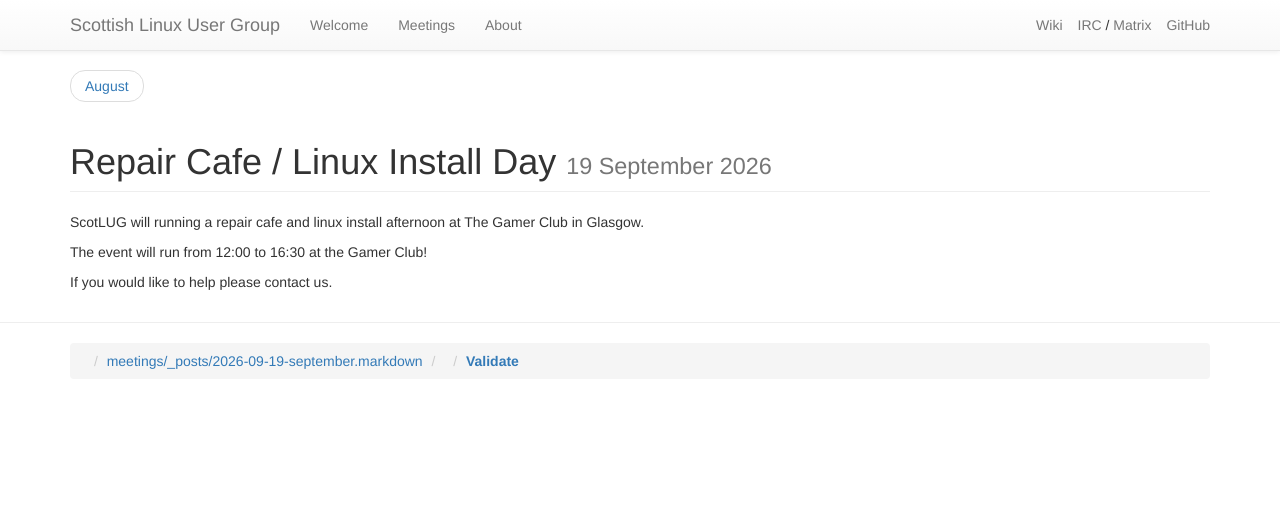
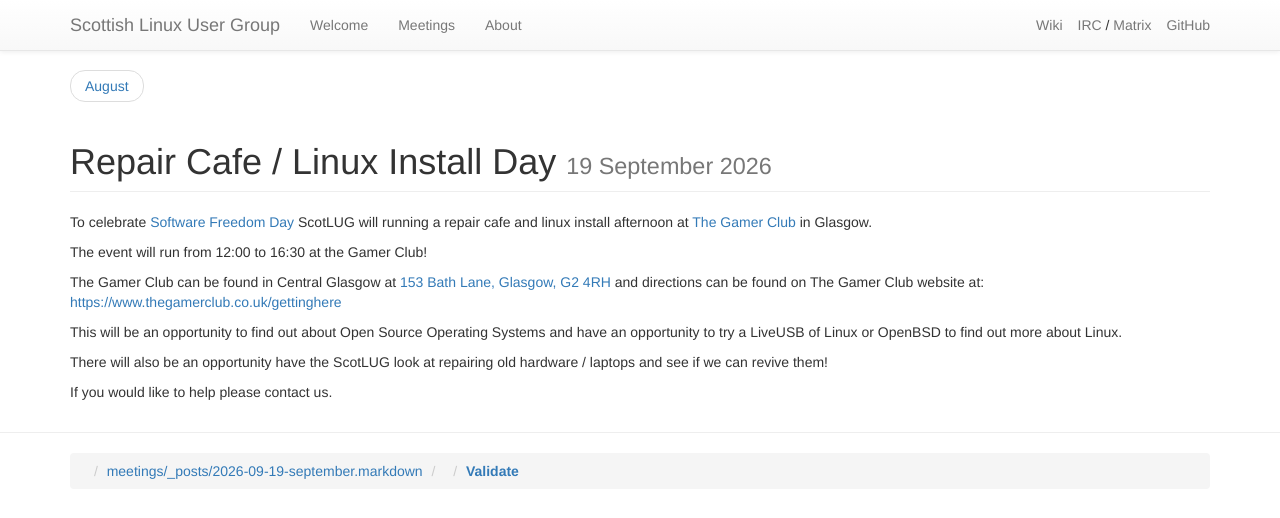
Before and after one commit to ScotLUG/scotlug.github.io, a Jekyll site: the page built from meetings/_posts/2026-09-19-september.markdown, in a window 1280 px wide. Shown: the top 518 px of the page. Built offline with Jekyll 4.4.1, drawn with Linux system fonts in a browser that asks for light colours; nearby versions of some CDN libraries; library files that are not in the unit come from our copies.

Commit message:
More details about the SFD event

```diff
--- a/meetings/_posts/2026-09-19-september.markdown
+++ b/meetings/_posts/2026-09-19-september.markdown
@@ -2,8 +2,14 @@
 title: Repair Cafe / Linux Install Day
 ---
 
-ScotLUG will running a repair cafe and linux install afternoon at The Gamer Club in Glasgow.
+To celebrate [Software Freedom Day](https://digitalfreedoms.org/en/sfd) ScotLUG will running a repair cafe and linux install afternoon at [The Gamer Club](https://www.thegamerclub.co.uk/gettinghere) in Glasgow.
 
 The event will run from 12:00 to 16:30 at the Gamer Club!
 
+The Gamer Club can be found in Central Glasgow at [153 Bath Lane, Glasgow, G2 4RH](https://www.thegamerclub.co.uk/gettinghere) and directions can be found on The Gamer Club website at: [https://www.thegamerclub.co.uk/gettinghere](https://www.thegamerclub.co.uk/gettinghere)
+
+This will be an opportunity to find out about Open Source Operating Systems and have an opportunity to try a LiveUSB of Linux or OpenBSD to find out more about Linux.
+
+There will also be an opportunity have the ScotLUG look at repairing old hardware / laptops and see if we can revive them!
+
 If you would like to help please contact us.
```
